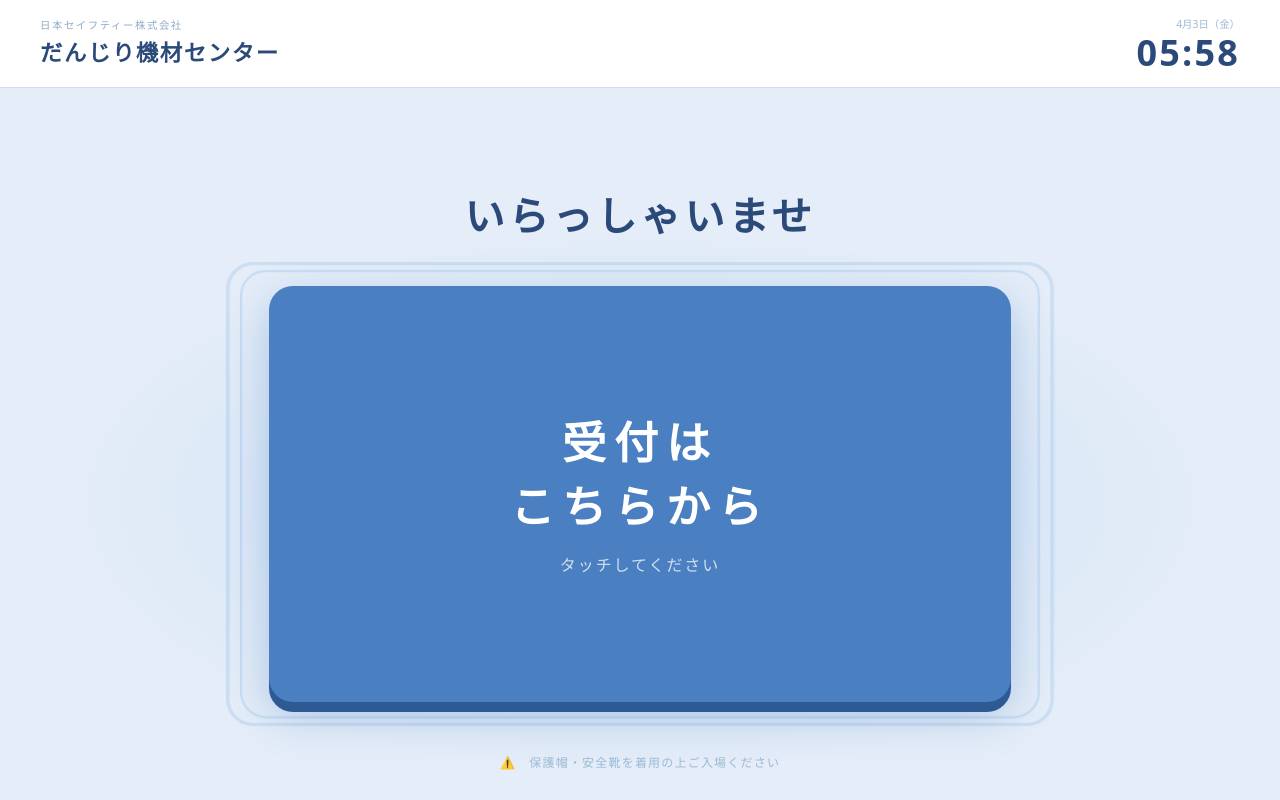
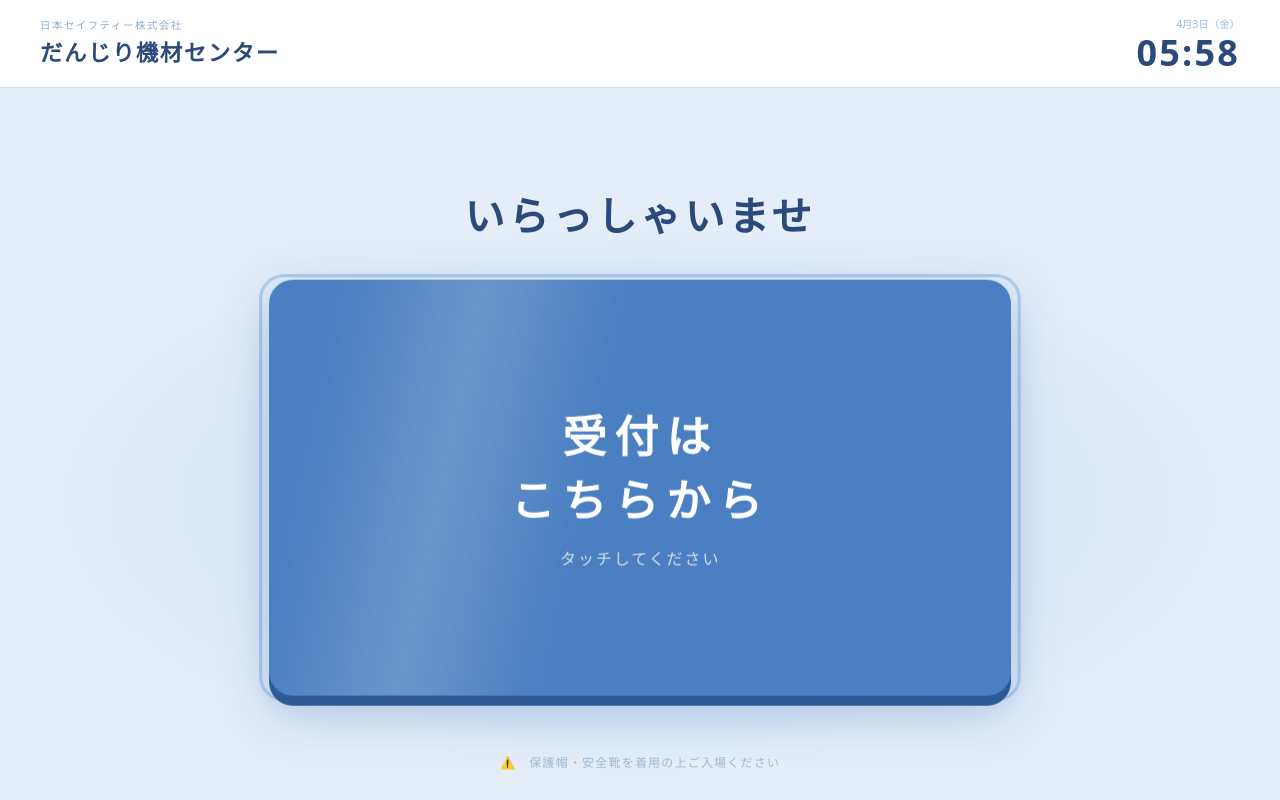
Before and after one commit to icc29669-cyber/truck-reception-app, a Next.js app: page /kiosk in a window 1280 px wide. Built offline with nearby package versions, Linux system fonts and the light colour scheme.

Commit message:
トップ: ポップなアニメーション追加

```diff
--- a/src/app/kiosk/page.tsx
+++ b/src/app/kiosk/page.tsx
@@ -40,25 +40,59 @@ export default function KioskTop() {
   return (
     <>
       <style>{`
+        /* ── パルスリング ── */
         @keyframes pulse-ring {
-          0%   { transform: scale(1);    opacity: 0.55; }
-          70%  { transform: scale(1.2);  opacity: 0; }
-          100% { transform: scale(1.2);  opacity: 0; }
+          0%   { transform: scale(1);    opacity: 0.6; }
+          60%  { transform: scale(1.22); opacity: 0; }
+          100% { transform: scale(1.22); opacity: 0; }
         }
         @keyframes pulse-ring2 {
           0%   { transform: scale(1);    opacity: 0.35; }
-          70%  { transform: scale(1.36); opacity: 0; }
-          100% { transform: scale(1.36); opacity: 0; }
+          60%  { transform: scale(1.4);  opacity: 0; }
+          100% { transform: scale(1.4);  opacity: 0; }
         }
-        .ring1 { animation: pulse-ring  2.4s ease-out infinite; }
-        .ring2 { animation: pulse-ring2 2.4s ease-out infinite 0.45s; }
-        @keyframes fade-up {
-          from { opacity: 0; transform: translateY(14px); }
-          to   { opacity: 1; transform: translateY(0); }
+        .ring1 { animation: pulse-ring  1.8s ease-out infinite; }
+        .ring2 { animation: pulse-ring2 1.8s ease-out infinite 0.35s; }
+
+        /* ── ポップ登場（バウンス） ── */
+        @keyframes pop-in {
+          0%   { opacity: 0; transform: scale(0.6); }
+          65%  { opacity: 1; transform: scale(1.08); }
+          80%  { transform: scale(0.96); }
+          100% { transform: scale(1); }
         }
-        .fade-up   { animation: fade-up 0.6s ease both; }
-        .fade-up-d { animation: fade-up 0.6s ease 0.12s both; }
-        .fade-up-dd{ animation: fade-up 0.6s ease 0.24s both; }
+        @keyframes slide-down {
+          0%   { opacity: 0; transform: translateY(-20px); }
+          60%  { transform: translateY(5px); }
+          100% { opacity: 1; transform: translateY(0); }
+        }
+        .pop-in    { animation: pop-in    0.55s cubic-bezier(.34,1.56,.64,1) 0.1s both; }
+        .slide-down{ animation: slide-down 0.45s cubic-bezier(.34,1.56,.64,1) both; }
+
+        /* ── ボタンのふわふわ浮遊 ── */
+        @keyframes float {
+          0%, 100% { transform: translateY(0px); }
+          50%       { transform: translateY(-10px); }
+        }
+        .floating { animation: float 3.2s ease-in-out infinite; }
+
+        /* ── ボタン上のシマー（光の走り） ── */
+        @keyframes shimmer {
+          0%   { transform: translateX(-120%) skewX(-12deg); }
+          100% { transform: translateX(220%)  skewX(-12deg); }
+        }
+        .shimmer-wrap { position: absolute; inset: 0; overflow: hidden; border-radius: 3vh; pointer-events: none; }
+        .shimmer-line {
+          position: absolute; top: 0; bottom: 0; width: 40%;
+          background: linear-gradient(90deg, transparent, rgba(255,255,255,0.18), transparent);
+          animation: shimmer 3s ease-in-out infinite 1.2s;
+        }
+
+        /* ── 注意テキストのフェード ── */
+        @keyframes fade-in {
+          from { opacity: 0; } to { opacity: 1; }
+        }
+        .fade-late { animation: fade-in 0.6s ease 0.5s both; }
       `}</style>
 
       <div className="w-screen h-screen flex flex-col select-none overflow-hidden"
@@ -104,8 +138,8 @@ export default function KioskTop() {
             background: "radial-gradient(ellipse 65% 55% at 50% 58%, rgba(100,160,230,0.18) 0%, transparent 70%)",
           }} />
 
-          {/* あいさつ */}
-          <div className="fade-up" style={{
+          {/* あいさつ：上からバウンス */}
+          <div className="slide-down" style={{
             fontSize: "5vh", fontWeight: 900,
             color: "#2B4A7A",
             letterSpacing: "0.1em",
@@ -114,9 +148,9 @@ export default function KioskTop() {
             いらっしゃいませ
           </div>
 
-          {/* ボタン */}
-          <div className="fade-up-d relative flex items-center justify-center"
-            style={{ width: "58vw", height: "52vh" }}>
+          {/* ボタン：ポップ登場 → ふわふわ浮遊 */}
+          <div className="pop-in" style={{ width: "58vw", height: "52vh", position: "relative" }}>
+            <div className="floating" style={{ width: "100%", height: "100%", position: "relative" }}>
 
               {/* パルスリング */}
               <div className="ring1 absolute inset-0 rounded-3xl"
@@ -126,42 +160,51 @@ export default function KioskTop() {
 
               {/* ボタン本体 */}
               <button
-              className="w-full h-full flex flex-col items-center justify-center"
+                className="w-full h-full flex flex-col items-center justify-center relative"
                 style={{
                   borderRadius: "3vh",
                   background: BTN,
                   border: "none",
                   boxShadow: pressed
                     ? `inset 0 6px 20px rgba(0,0,0,0.25)`
-                  : `0 10px 0 ${BTN_SH}, 0 14px 40px rgba(74,127,193,0.35)`,
-                transform: pressed ? "translateY(8px)" : "translateY(0)",
-                transition: "all 0.08s",
+                    : `0 10px 0 ${BTN_SH}, 0 16px 48px rgba(74,127,193,0.4)`,
+                  transform: pressed ? "scale(0.96)" : "scale(1)",
+                  transition: "transform 0.08s cubic-bezier(.34,1.56,.64,1), box-shadow 0.08s",
                   cursor: "pointer",
                   gap: "1.8vh",
+                  overflow: "hidden",
                 }}
                 onPointerDown={() => { setPressed(true); start(); }}
                 onPointerUp={() => setPressed(false)}
                 onPointerLeave={() => setPressed(false)}
               >
+                {/* シマー */}
+                <div className="shimmer-wrap">
+                  <div className="shimmer-line" />
+                </div>
+
                 <div style={{
                   fontSize: "5.5vh", fontWeight: 900, color: "#fff",
                   letterSpacing: "0.18em",
                   lineHeight: 1.45,
                   textAlign: "center",
+                  position: "relative",
                 }}>
                   受付は<br/>こちらから
                 </div>
                 <div style={{
                   fontSize: "2vh", color: "rgba(255,255,255,0.75)",
                   letterSpacing: "0.12em",
+                  position: "relative",
                 }}>
                   タッチしてください
                 </div>
               </button>
             </div>
+          </div>
 
           {/* 安全注意 */}
-          <div className="fade-up-dd" style={{
+          <div className="fade-late" style={{
             position: "absolute", bottom: "3.5vh",
             color: "#9BBAD4",
             fontSize: "1.5vh",
```
Lines whose indentation alone changed are shown as unchanged.
